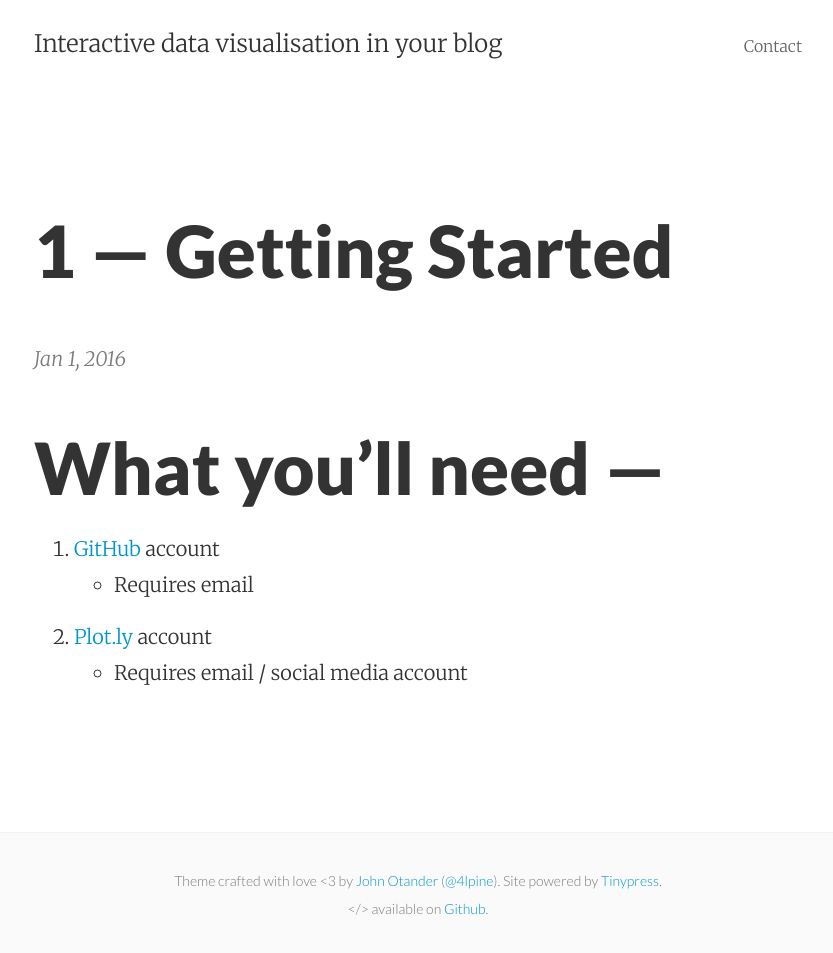
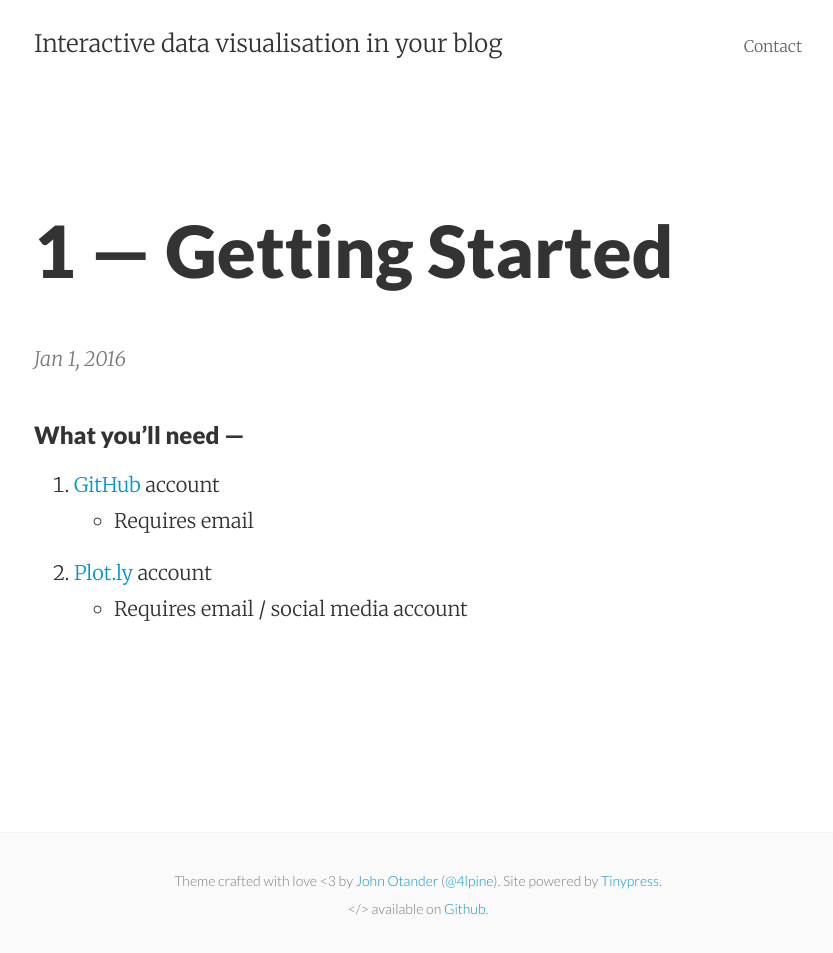
Before and after one commit to dataviz-blog/dataviz-blog.github.io, a Jekyll site: the page built from _posts/2016-01-01-1-getting-started.markdown, in a window 1280 px wide. Shown: the whole page, without its empty margins (222-1055 px from the left). Built offline with Jekyll 4.4.1, drawn with Linux system fonts in a browser that asks for light colours.

```diff
--- a/_posts/2016-01-01-1-getting-started.markdown
+++ b/_posts/2016-01-01-1-getting-started.markdown
@@ -3,7 +3,7 @@ published: true
 title: 1 — Getting Started
 layout: post
 ---
-# What you'll need —
+### What you'll need —
 
 1. [GitHub](https://github.com "GitHub") account
    * Requires email
```
